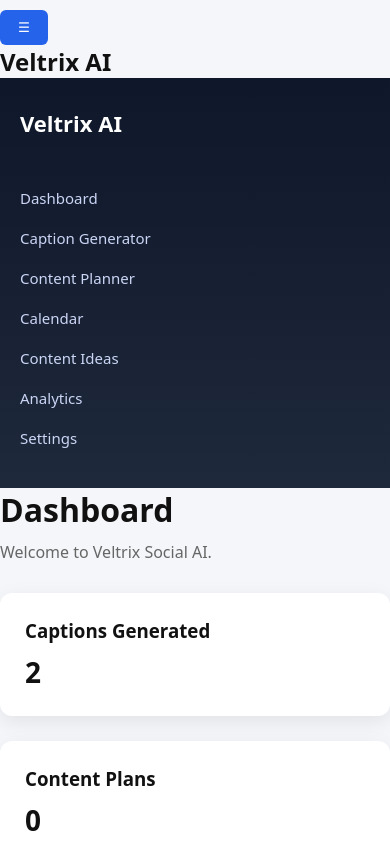
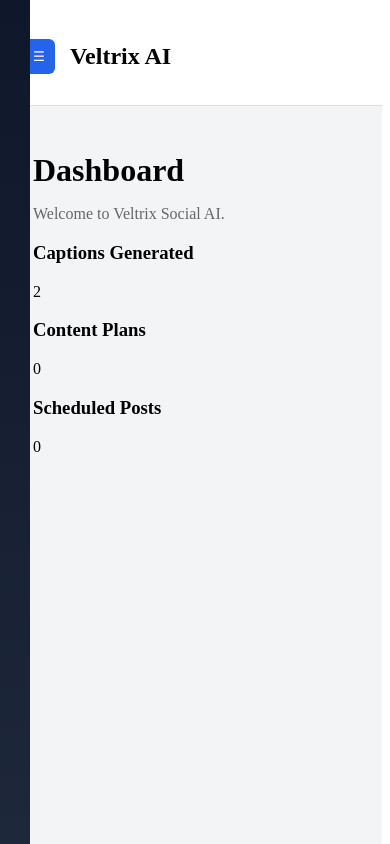
Before and after one commit to syedfaraz0099-sketch/veltrix-social-ai, a Next.js app in the folder frontend/: page /dashboard in a window 390 px wide. Shown: the top 844 px of the page. Built offline with nearby package versions, Linux system fonts and the light colour scheme.

Commit message:
Update globals.css

```diff
--- a/frontend/app/globals.css
+++ b/frontend/app/globals.css
@@ -1,40 +1,26 @@
-*{
-  margin:0;
-  padding:0;
-  box-sizing:border-box;
-}
-
-body{
-  font-family:system-ui,-apple-system,sans-serif;
-  background:#f4f6f9;
-  color:#111;
-}
-
-/* dashboard layout */
-
-.dashboard{
-  display:flex;
-  min-height:100vh;
-}
-
-/* sidebar */
+/* SIDEBAR */
 
 .sidebar{
-  width:240px;
+width:250px;
 background:linear-gradient(180deg,#0f172a,#1e293b);
 color:white;
 padding:30px 20px;
+display:flex;
+flex-direction:column;
+gap:18px;
+position:fixed;
+height:100vh;
+top:0;
+left:0;
+z-index:1000;
 }
 
 .sidebar h2{
-  margin-bottom:40px;
-  font-size:22px;
+margin-bottom:20px;
 }
 
 .sidebar a{
-  display:block;
-  padding:10px 0;
-  color:#cbd5f5;
+color:#cbd5e1;
 text-decoration:none;
 font-size:15px;
 }
@@ -43,98 +29,62 @@
 color:white;
 }
 
-/* main content */
+/* MAIN CONTENT */
 
-.main{
+.main-content{
+margin-left:250px;
 flex:1;
 padding:40px;
-  max-width:1100px;
+background:#f3f4f6;
+min-height:100vh;
 }
 
-/* dashboard cards */
+/* MOBILE HEADER */
 
-.cards{
-  display:grid;
-  grid-template-columns:repeat(3,1fr);
-  gap:25px;
-  margin-top:30px;
+.mobile-header{
+display:none;
+background:white;
+padding:15px;
+align-items:center;
+gap:15px;
+border-bottom:1px solid #ddd;
 }
 
-.card{
-  background:white;
-  padding:25px;
-  border-radius:12px;
-  box-shadow:0 6px 20px rgba(0,0,0,0.08);
-  transition:transform 0.2s;
-}
-
-.card:hover{
-  transform:translateY(-4px);
-}
-
-.card h3{
-  margin-bottom:10px;
-}
-
-.card p{
-  font-size:28px;
-  font-weight:bold;
-}
-
-/* inputs */
-
-input{
-  padding:10px;
-  border:1px solid #ddd;
-  border-radius:6px;
-  width:100%;
-  margin-top:10px;
-}
-
-/* buttons */
-
-button{
-  margin-top:10px;
-  padding:10px 18px;
-  border:none;
+.mobile-header button{
 background:#2563eb;
 color:white;
+border:none;
+padding:10px;
 border-radius:6px;
 cursor:pointer;
 }
 
-button:hover{
-  background:#1d4ed8;
+/* MOBILE RESPONSIVE */
+
+@media(max-width:768px){
+
+.mobile-header{
+display:flex;
 }
 
-/* tablet */
+/* Hide sidebar off screen */
 
-@media(max-width:900px){
+.sidebar{
+left:-260px;
+transition:0.3s ease;
+}
 
-.cards{
-  grid-template-columns:repeat(2,1fr);
+/* Show sidebar */
+
+.sidebar.active{
+left:0;
+}
+
+/* Remove desktop spacing */
+
+.main-content{
+margin-left:0;
+padding:25px;
 }
 
 }
-
-/* mobile */
-
-@media(max-width:600px){
-
-.dashboard{
-  flex-direction:column;
-}
-
-.sidebar{
-  width:100%;
-}
-
-.cards{
-  grid-template-columns:1fr;
-}
-
-.main{
-  padding:20px;
-}
-
-}
```
Lines whose indentation alone changed are shown as unchanged.
